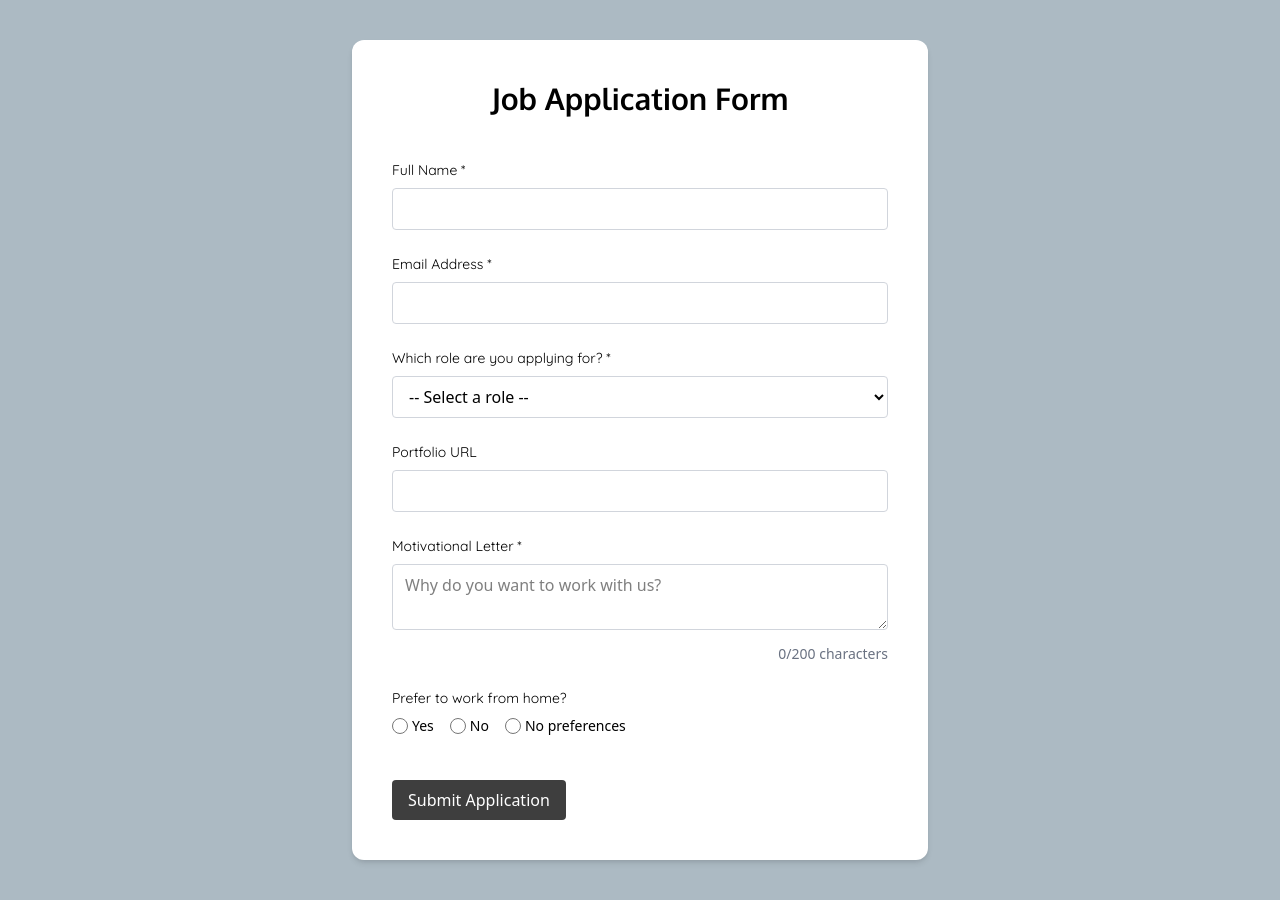
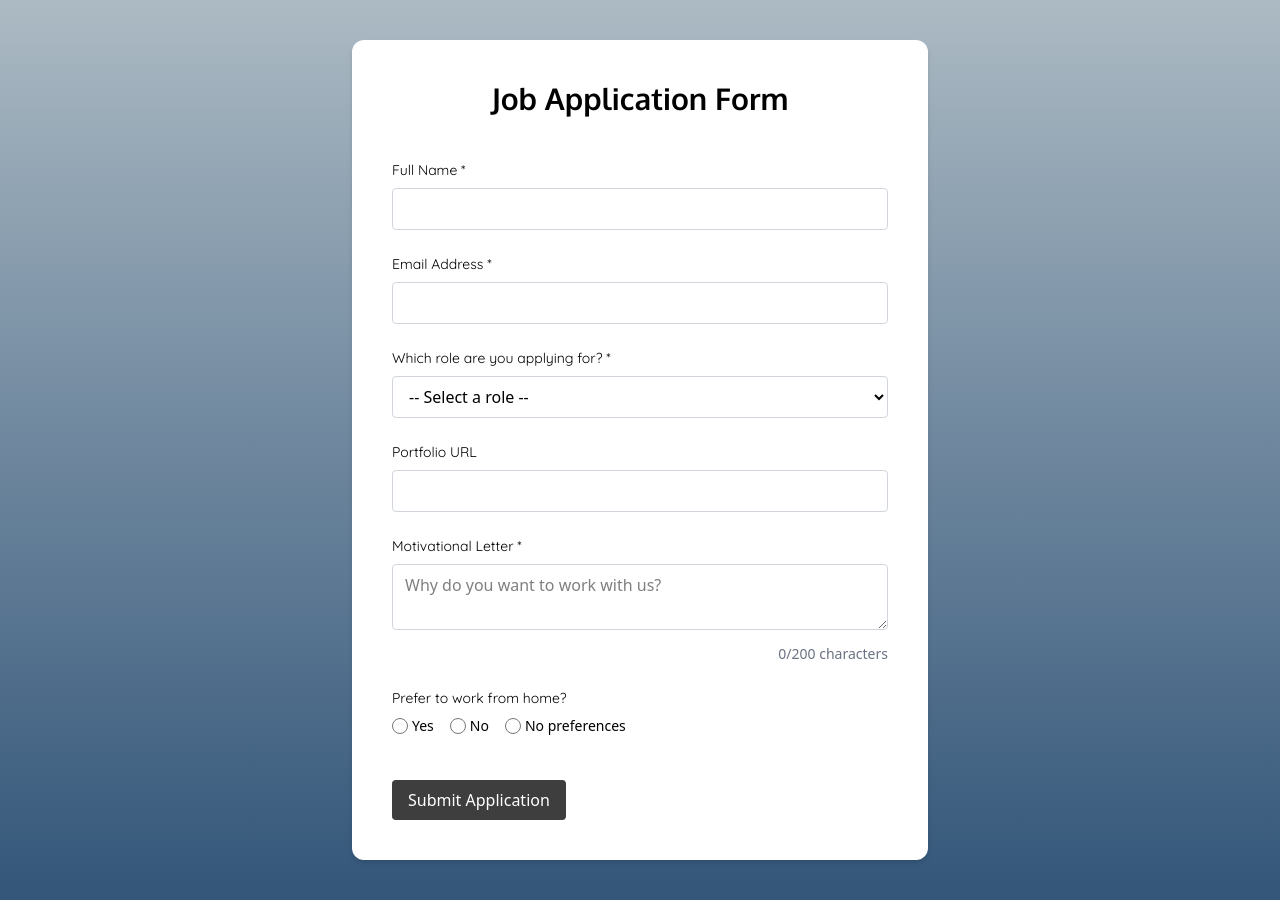
Before and after one commit to marned91/CASE-NETTBUREAU, a React (Vite) app: page / in a window 1280 px wide. Built offline with nearby package versions, Linux system fonts and the light colour scheme.

Commit message:
Updated background

```diff
--- a/src/App.tsx
+++ b/src/App.tsx
@@ -5,7 +5,7 @@ import { jobApplicationForm } from './config/jobApplicationForm';
 
 function App() {
   return (
-    <div className="bg-light p-10">
+    <div className="bg-gradient-to-b from-light to-darkFade p-10">
       <FormRenderer config={jobApplicationForm} />
     </div>
   );
```
